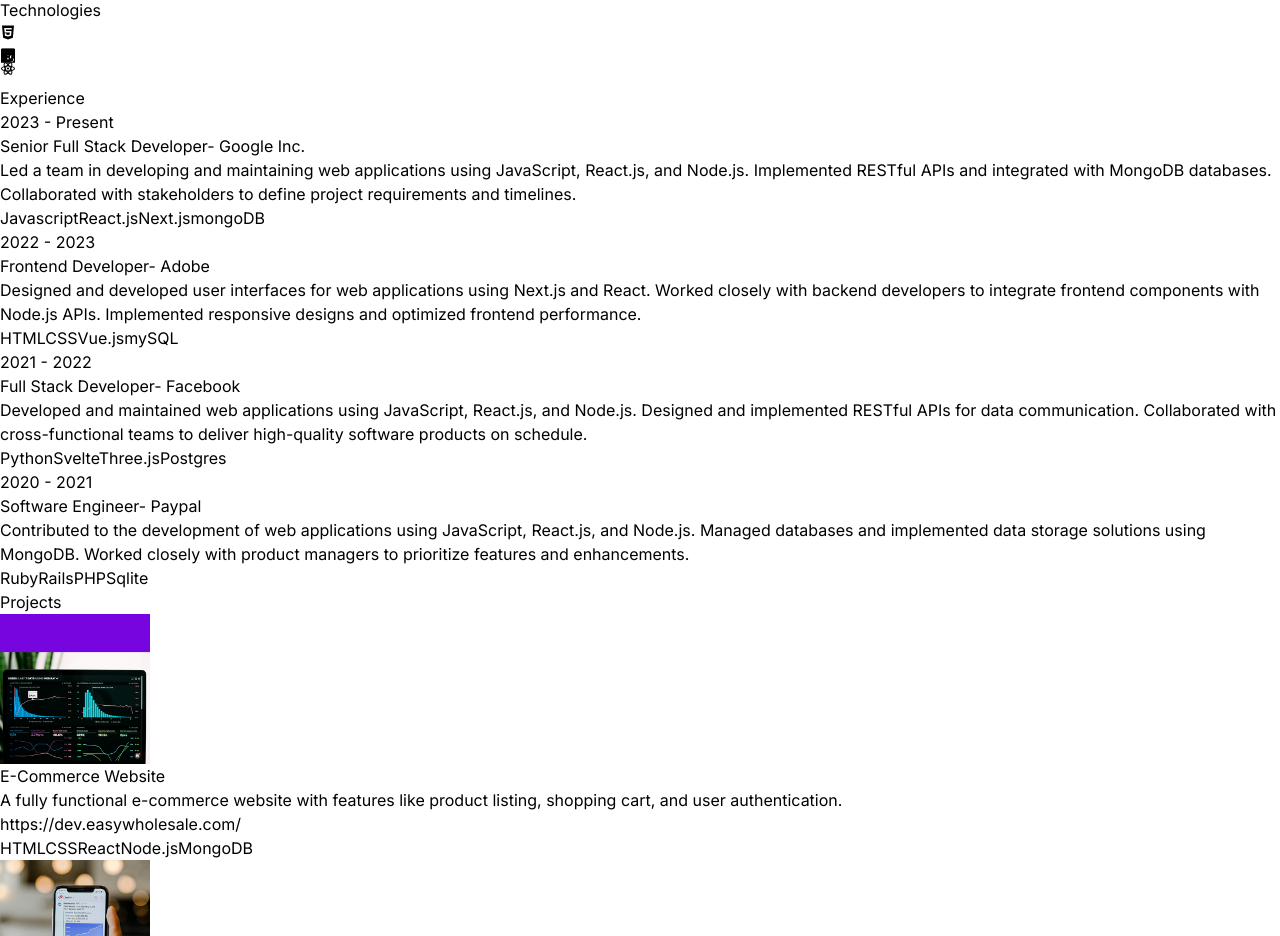
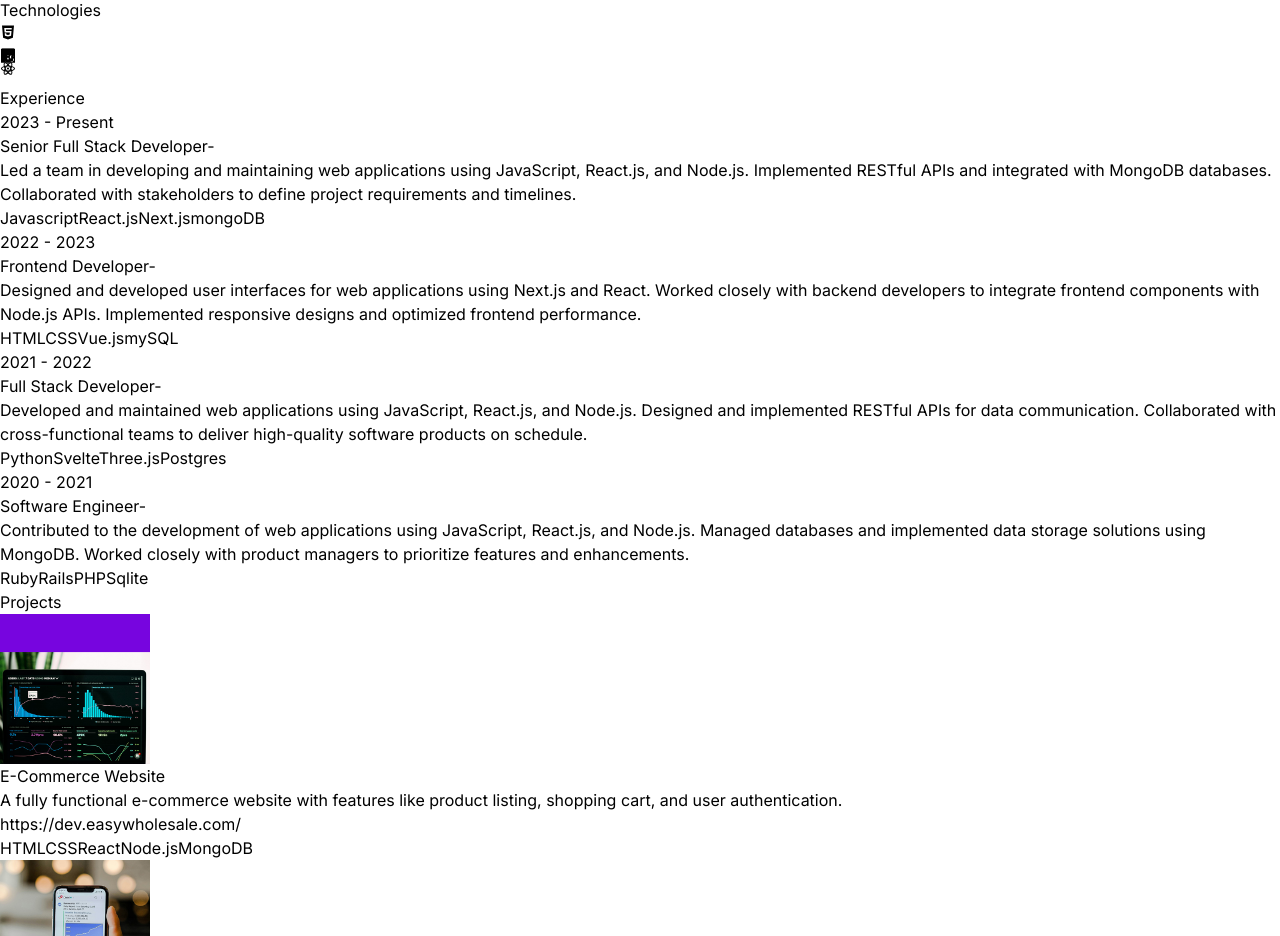
Before and after one commit to Shubhu89/React-portfolio, a React (Vite) app: page / in a window 1280 px wide. Shown: the part 1400-2336 px from the top of the page. Built offline with nearby package versions, Linux system fonts and the light colour scheme.

Commit message:
Describe the changes you made

```diff
--- a/src/constants/index.js
+++ b/src/constants/index.js
@@ -15,28 +15,28 @@ export const EXPERIENCES = [
   {
     year: "2023 - Present",
     role: "Senior Full Stack Developer",
-    company: "Google Inc.",
+    // company: "Google Inc.",
     description: `Led a team in developing and maintaining web applications using JavaScript, React.js, and Node.js. Implemented RESTful APIs and integrated with MongoDB databases. Collaborated with stakeholders to define project requirements and timelines.`,
     technologies: ["Javascript", "React.js", "Next.js", "mongoDB"],
   },
   {
     year: "2022 - 2023",
     role: "Frontend Developer",
-    company: "Adobe",
+    // company: "Adobe",
     description: `Designed and developed user interfaces for web applications using Next.js and React. Worked closely with backend developers to integrate frontend components with Node.js APIs. Implemented responsive designs and optimized frontend performance.`,
     technologies: ["HTML", "CSS", "Vue.js", "mySQL"],
   },
   {
     year: "2021 - 2022",
     role: "Full Stack Developer",
-    company: "Facebook",
+    // company: "Facebook",
     description: `Developed and maintained web applications using JavaScript, React.js, and Node.js. Designed and implemented RESTful APIs for data communication. Collaborated with cross-functional teams to deliver high-quality software products on schedule.`,
     technologies: ["Python", "Svelte", "Three.js", "Postgres"],
   },
   {
     year: "2020 - 2021",
     role: "Software Engineer",
-    company: "Paypal",
+    // company: "Paypal",
     description: `Contributed to the development of web applications using JavaScript, React.js, and Node.js. Managed databases and implemented data storage solutions using MongoDB. Worked closely with product managers to prioritize features and enhancements.`,
     technologies: ["Ruby", "Rails", "PHP", "Sqlite"],
   },
```
